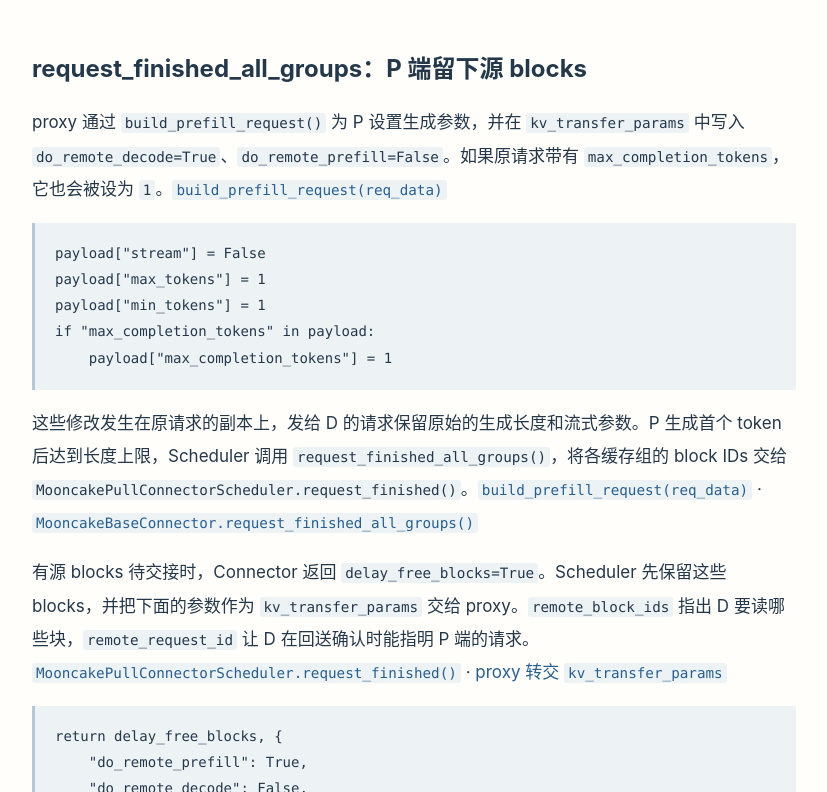
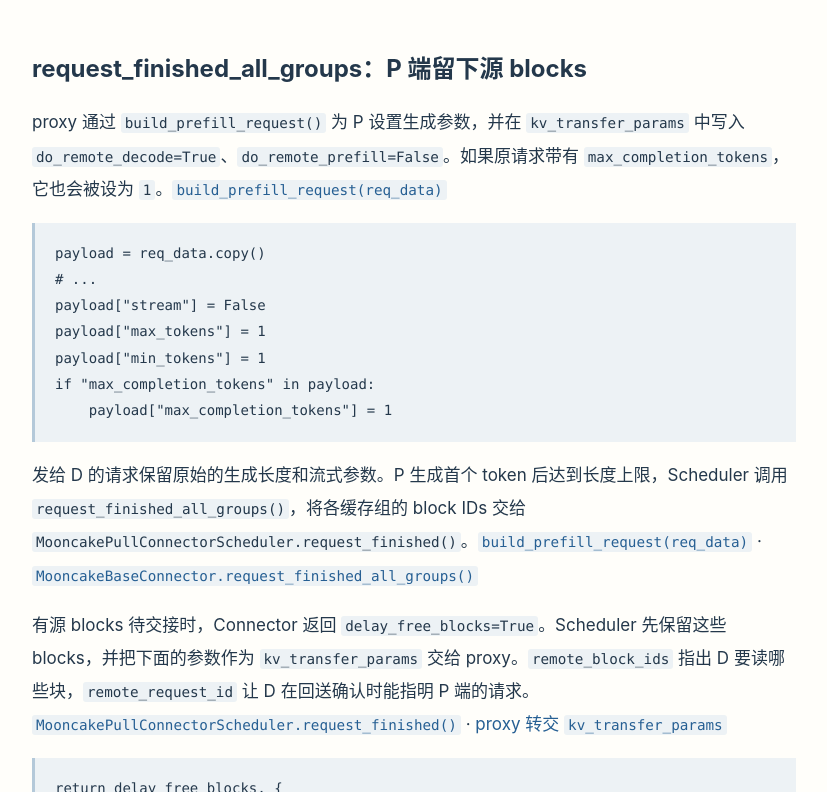
Before and after one commit to bowgneo/bowgneo.github.io, a plain HTML site: page posts/vllm-kv-connector-scheduling-flow/03-async-load.html in a window 1280 px wide. Shown: the part 1794-2586 px from the top of the page, without its empty margins (226-1053 px from the left). Drawn offline with Linux system fonts and the light colour scheme.

Commit message:
Clarify how the proxy copies and modifies the prefill payload

```diff
--- a/posts/vllm-kv-connector-scheduling-flow/03-async-load.html
+++ b/posts/vllm-kv-connector-scheduling-flow/03-async-load.html
@@ -9,17 +9,19 @@
 @media print{header,.series-nav,.chapter-nav,.pagination,.downloads{display:none}.article{max-width:none;margin:0;padding:0}body{font-size:10pt}h2{break-after:avoid}figure{width:100%;margin:20px 0;break-inside:avoid}}
 </style><link rel="canonical" href="https://bowgneo.github.io/posts/vllm-kv-connector-scheduling-flow/03-async-load.html"><link rel="icon" href="../../favicon.svg" type="image/svg+xml"></head><body><header><nav aria-label="站点导航"><a class="brand" href="../../">grant</a> <span aria-hidden="true">/</span> <a href="./">系列目录</a></nav><a href="03-async-load.md" download>下载 Markdown</a></header><nav class="series-nav" aria-label="系列文章"><ol><li><a href="01-scheduler.html">Scheduler 与 KV Connector</a></li><li><a href="02-runner-v2.html">Model Runner V2 的 KV 加载与保存</a></li><li><a href="03-async-load.html" aria-current="page">P/D 分离中的 KV 交接</a></li><li><a href="04-save-and-reuse.html">AscendStore 的 KV 保存与复用</a></li></ol></nav><main class="article"><article><h1>vLLM 请求调度（三）：P/D 分离中的 KV 交接</h1><aside class="chapter-nav"><details open><summary>章节导航</summary><nav aria-label="本篇章节"><ol><li><a href="#section-1">request_finished_all_groups：P 端留下源 blocks</a></li><li><a href="#section-2">start_load_kv：D 端提交异步接收</a></li><li><a href="#section-3">update_connector_output：D 端确认接收，P 端回收</a></li></ol></nav></details></aside>
 <p>以 <code>MooncakePullConnector</code> 为例，D 端 Worker 向 P 发起 READ，把 KV 读入本地 blocks。<a href="https://github.com/vllm-project/vllm-ascend/blob/v0.30.0/vllm_ascend/distributed/kv_transfer/kv_p2p/mooncake/connector.py#L237-L251"><code>MooncakePullConnector</code></a></p>
-<p>proxy 先向 P 发送 <code>max_tokens=1</code>、<code>min_tokens=1</code> 的请求。P 算完 prompt 并生成首个 token 后，proxy 把返回的 <code>kv_transfer_params</code> 随请求转给 D。D 的接收线程据此找到 P 的源 blocks。接收结束后，D 的调度侧 Connector 再通知 P 归还这些 blocks。</p>
+<p>proxy 先复制原请求的 payload，在副本中把 <code>max_tokens</code>、<code>min_tokens</code> 改为 <code>1</code>，再发给 P。P 算完 prompt 并生成首个 token 后，proxy 把返回的 <code>kv_transfer_params</code> 随请求转给 D。D 的接收线程据此找到 P 的源 blocks。接收结束后，D 的调度侧 Connector 再通知 P 归还这些 blocks。</p>
 <figure><a href="assets/13-pd-handoff.svg?v=47764e5f6d82" target="_blank" aria-label="放大查看：proxy 转交请求与参数，D Worker 从 P 读取 KV，D 的调度侧 Connector 再通知 P"><img src="assets/13-pd-handoff.svg?v=47764e5f6d82" alt="proxy 转交请求与参数，D Worker 从 P 读取 KV，D 的调度侧 Connector 再通知 P" loading="lazy"></a></figure>
 <h2 id="section-1">request_finished_all_groups：P 端留下源 blocks</h2>
 <p>proxy 通过 <code>build_prefill_request()</code> 为 P 设置生成参数，并在 <code>kv_transfer_params</code> 中写入 <code>do_remote_decode=True</code>、<code>do_remote_prefill=False</code>。如果原请求带有 <code>max_completion_tokens</code>，它也会被设为 <code>1</code>。<a href="https://github.com/vllm-project/vllm-ascend/blob/v0.30.0/examples/disaggregated_prefill_v1/load_balance_proxy_server_example.py#L819-L835"><code>build_prefill_request(req_data)</code></a></p>
-<pre><code class="language-python">payload[&quot;stream&quot;] = False
+<pre><code class="language-python">payload = req_data.copy()
+# ...
+payload[&quot;stream&quot;] = False
 payload[&quot;max_tokens&quot;] = 1
 payload[&quot;min_tokens&quot;] = 1
 if &quot;max_completion_tokens&quot; in payload:
     payload[&quot;max_completion_tokens&quot;] = 1
 </code></pre>
-<p>这些修改发生在原请求的副本上，发给 D 的请求保留原始的生成长度和流式参数。P 生成首个 token 后达到长度上限，Scheduler 调用 <code>request_finished_all_groups()</code>，将各缓存组的 block IDs 交给 <code>MooncakePullConnectorScheduler.request_finished()</code>。<a href="https://github.com/vllm-project/vllm-ascend/blob/v0.30.0/examples/disaggregated_prefill_v1/load_balance_proxy_server_example.py#L819-L835"><code>build_prefill_request(req_data)</code></a> · <a href="https://github.com/vllm-project/vllm-ascend/blob/v0.30.0/vllm_ascend/distributed/kv_transfer/kv_p2p/mooncake/connector.py#L146-L152"><code>MooncakeBaseConnector.request_finished_all_groups()</code></a></p>
+<p>发给 D 的请求保留原始的生成长度和流式参数。P 生成首个 token 后达到长度上限，Scheduler 调用 <code>request_finished_all_groups()</code>，将各缓存组的 block IDs 交给 <code>MooncakePullConnectorScheduler.request_finished()</code>。<a href="https://github.com/vllm-project/vllm-ascend/blob/v0.30.0/examples/disaggregated_prefill_v1/load_balance_proxy_server_example.py#L819-L835"><code>build_prefill_request(req_data)</code></a> · <a href="https://github.com/vllm-project/vllm-ascend/blob/v0.30.0/vllm_ascend/distributed/kv_transfer/kv_p2p/mooncake/connector.py#L146-L152"><code>MooncakeBaseConnector.request_finished_all_groups()</code></a></p>
 <p>有源 blocks 待交接时，Connector 返回 <code>delay_free_blocks=True</code>。Scheduler 先保留这些 blocks，并把下面的参数作为 <code>kv_transfer_params</code> 交给 proxy。<code>remote_block_ids</code> 指出 D 要读哪些块，<code>remote_request_id</code> 让 D 在回送确认时能指明 P 端的请求。<a href="https://github.com/vllm-project/vllm-ascend/blob/v0.30.0/vllm_ascend/distributed/kv_transfer/kv_p2p/mooncake/pull_scheduler.py#L685-L722"><code>MooncakePullConnectorScheduler.request_finished()</code></a> · <a href="https://github.com/vllm-project/vllm-ascend/blob/v0.30.0/examples/disaggregated_prefill_v1/load_balance_proxy_server_example.py#L972-L975">proxy 转交 <code>kv_transfer_params</code></a></p>
 <pre><code class="language-python">return delay_free_blocks, {
     &quot;do_remote_prefill&quot;: True,
```
Also changed, not shown: 1 other file.
